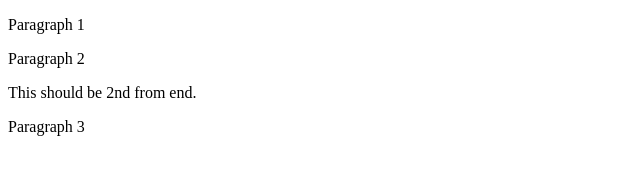
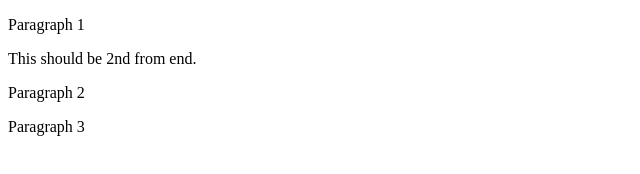
Before and after one commit to GCmpcCourses/add_elements, a plain HTML site: page index.html in a window 1280 px wide. Shown: the whole page, without its empty margins (0-640 px from the left). Drawn offline with Linux system fonts and the light colour scheme.

Commit message:
Changed where the extra paragraph is

```diff
--- a/index.html
+++ b/index.html
@@ -26,6 +26,8 @@
         let lastP = document.body.getElementsByTagName("p")[2]
         document.body.insertBefore(newParagraph, lastP)
 
+        document.body.insertBefore(document.body.getElementsByTagName("p")[2], document.body.getElementsByTagName("p")[1])
+
     </script>
   </body>
 </html>
```
